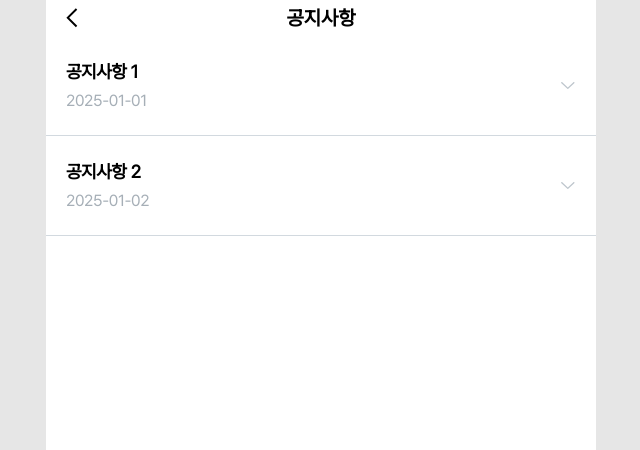
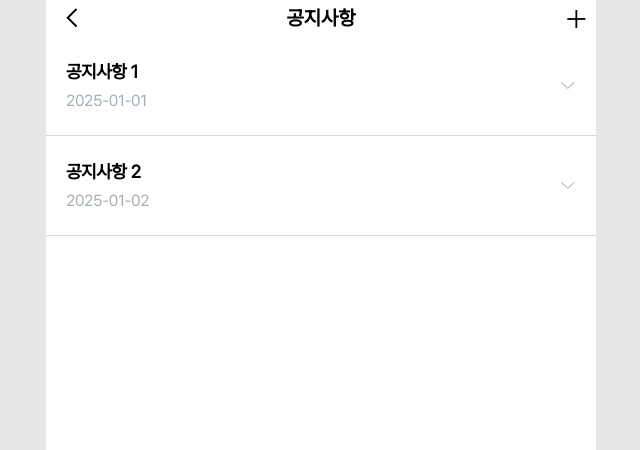
Before and after one commit to DEER-FOR-YOU/2025_DEER_FOR_YOU_FE, a React (Create React App) app: page /notice in a window 1280 px wide. Shown: the top 450 px of the page, without its empty margins (319-959 px from the left). Built offline with nearby package versions, Linux system fonts and the light colour scheme.

Commit message:
feat: 공지사항 추가 버튼

```diff
--- a/src/pages/notice/index.style.ts
+++ b/src/pages/notice/index.style.ts
@@ -2,9 +2,17 @@ import styled from '@emotion/styled';
 
 export const Container = styled.div`
   padding-bottom: 164px;
+  position: relative;
 `;
 
 export const NoticeList = styled.div`
   display: flex;
   flex-direction: column;
 `;
+
+export const Button = styled.img`
+  position: absolute;
+  top: 10px;
+  right: 10px;
+  cursor: pointer;
+`;
--- a/src/pages/notice/index.tsx
+++ b/src/pages/notice/index.tsx
@@ -2,6 +2,9 @@ import React from 'react';
 import * as S from './index.style';
 import Header from '../../components/header';
 import NoticeItem from './NoticeItem';
+import plus from '../../assets/plus.svg';
+import { useNavigate } from 'react-router-dom';
+import { ROUTES } from '../../constants/routes';
 
 const noticeList = [
   {
@@ -19,6 +22,8 @@ const noticeList = [
 ];
 
 export default function NoticePage() {
+  const isAdmin = true; //임시
+  const navigate = useNavigate();
   return (
     <S.Container>
       <Header title="공지사항" />
@@ -27,6 +32,13 @@ export default function NoticePage() {
           <NoticeItem key={notice.id} notice={notice} />
         ))}
       </S.NoticeList>
+      {isAdmin && (
+        <S.Button
+          src={plus}
+          alt="plus"
+          onClick={() => navigate(ROUTES.NOTICE_POST)}
+        />
+      )}
     </S.Container>
   );
 }
```
Also changed, not shown: src/assets/plus.svg (added).
